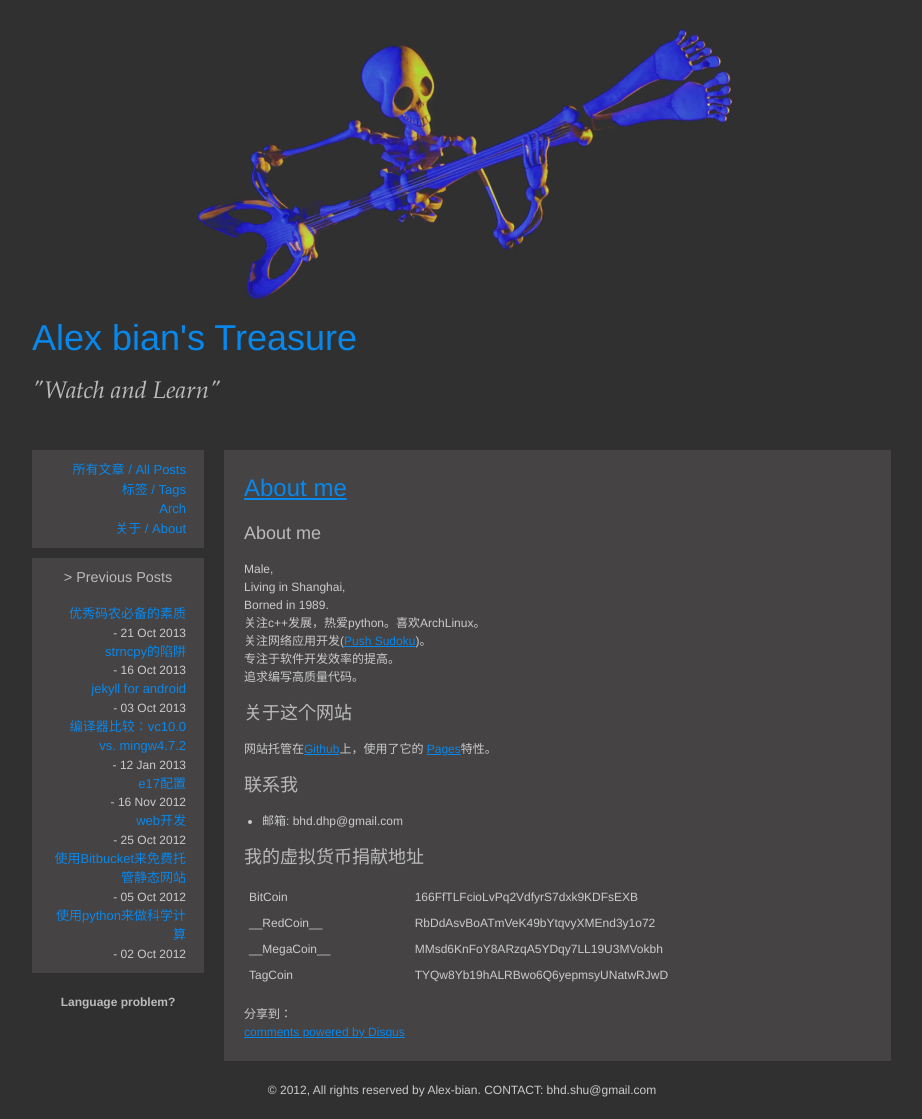
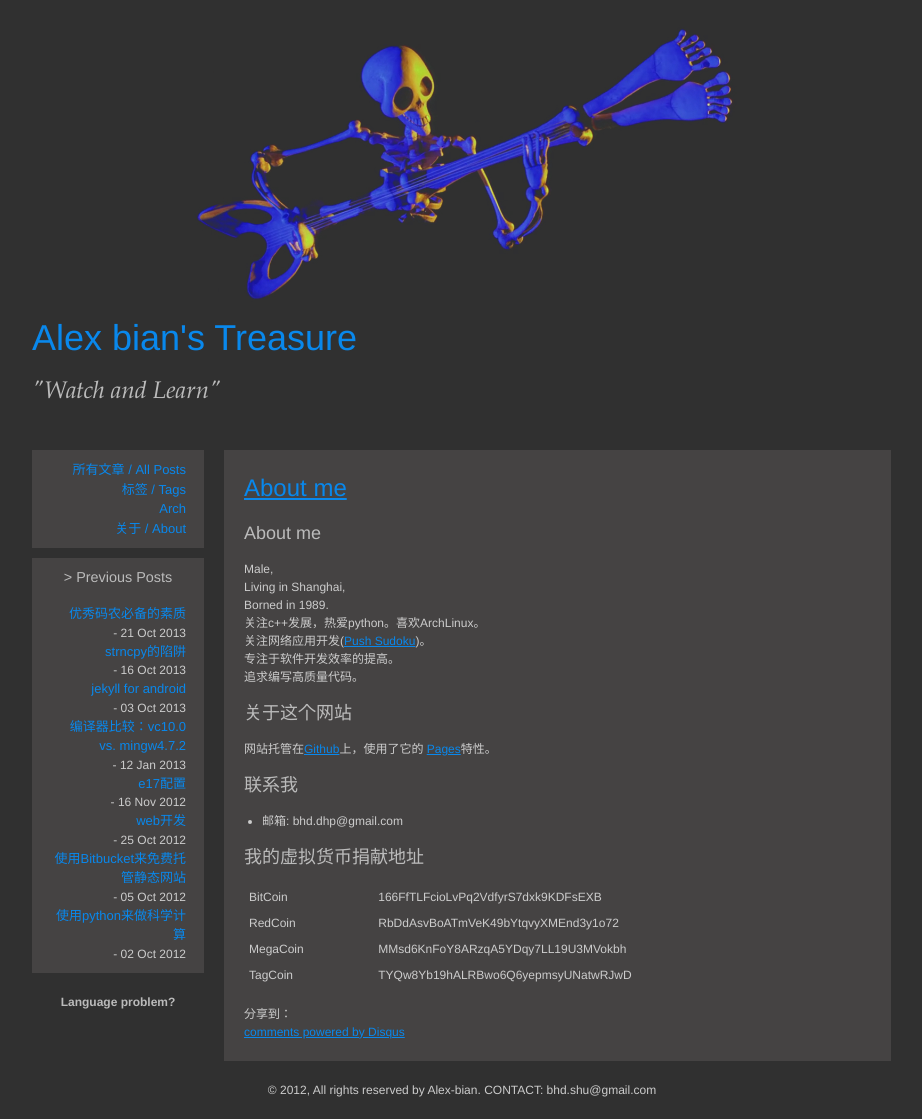
Before and after one commit to alexorg/dbian.github.com, a Jekyll site: the page built from pages/about.md, in a window 1280 px wide. Shown: the whole page, without its empty margins (178-1100 px from the left). Built offline with Jekyll 4.4.1, drawn with Linux system fonts in a browser that asks for light colours; Markdown is read by kramdown in place of the engine named in the settings; comment, search, counter and statistics services are not loaded.

```diff
--- a/pages/about.md
+++ b/pages/about.md
@@ -35,12 +35,12 @@ Borned in 1989.<br>
 </tr>
 
 <tr>
-<td>__RedCoin__</td>
+<td>RedCoin</td>
 <td>RbDdAsvBoATmVeK49bYtqvyXMEnd3y1o72</td>
 </tr>
 
 <tr>
-<td>__MegaCoin__</td>
+<td>MegaCoin</td>
 <td>MMsd6KnFoY8ARzqA5YDqy7LL19U3MVokbh</td>
 </tr>
 
```
